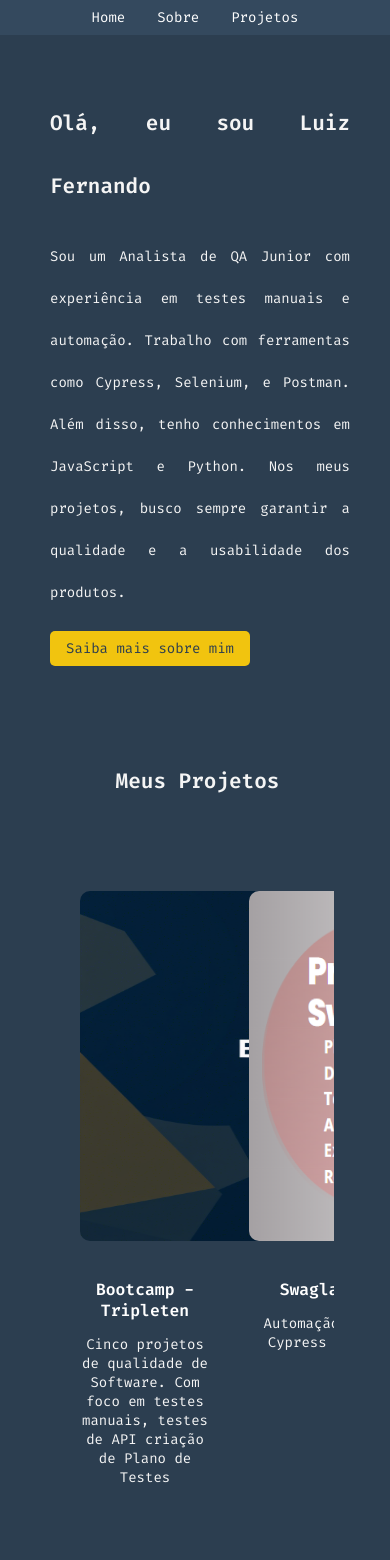
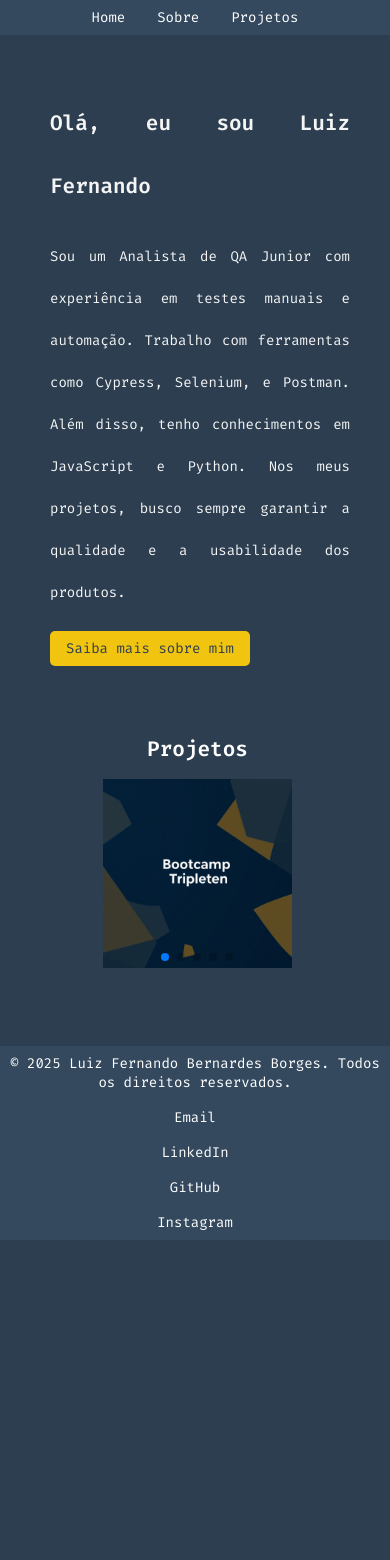
Before and after one commit to LFernandoBernardes/meu-portfolio, a Next.js app: page / in a window 390 px wide. Shown: the top 1560 px of the page. After the commit the page ends 1240 px from the top, so only its background shows below. Built offline with nearby package versions, Linux system fonts and the light colour scheme.

Commit message:
Terminei o carousel responsivo

```diff
--- a/src/app/portfolio/page.js
+++ b/src/app/portfolio/page.js
@@ -3,6 +3,7 @@ import Link from 'next/link';
 import Image from 'next/image';
 import Header from '../../components/Header'; // Importe o Header
 import Footer from '../../components/Footer'; // Importe o Footer
+
 
 const projects = [
   {
--- a/src/components/ProjectCarousel.js
+++ b/src/components/ProjectCarousel.js
@@ -12,7 +12,7 @@ import Image from 'next/image';
 export default function ProjectCarousel({ images }) {
   return (
     <Swiper
-      spaceBetween={10}
+      spaceBetween={50}
       slidesPerView={1}
       loop={true} // Ativa o loop (repetição contínua)
       navigation
--- a/src/components/ProjectsCarousel.client.js
+++ b/src/components/ProjectsCarousel.client.js
@@ -5,6 +5,9 @@ import { Swiper, SwiperSlide } from 'swiper/react';
 import { Navigation, Pagination } from 'swiper/modules'; // Importe os módulos
 import 'swiper/swiper-bundle.css';
 import Image from 'next/image';
+
+
+
 
 
 export default function ProjectsCarousel() {
@@ -26,16 +29,19 @@ export default function ProjectsCarousel() {
     // { id: 6, name: 'L5Network', description: 'Testes de navegação e interação no site e2e', image: '/images/l5network.png' },
   ];
 
+  // <!-- Swiper JS -->
+
   return (
     <Swiper
-    spaceBetween={1}
-    slidesPerView={2}
-    loop={true} // Ativa o loop (repetição contínua)
-    // navigation
-    pagination={{ clickable: true }}
-    modules={[Navigation, Pagination]} // Adicione os módulos
-      className="projects-carousel"
-
+        slidesPerView={1}
+        spaceBetween={30}
+        loop={true}
+        pagination={{
+          clickable: true,
+        }}
+        navigation={false}
+        modules={[Pagination, Navigation]}
+        className="mySwiper"
 
     >
       {projects.map((project) => (
@@ -43,12 +49,12 @@ export default function ProjectsCarousel() {
           <Image
             src={project.image}
             alt={project.name}
-            width={500}
-            height={350}
+            width={300}
+            height={300}
             className="project-image"
           />
-          <h3 className="project-name">{project.name}</h3>
-          <p className="project-description">{project.description}</p>
+          {/* <h3 className="project-name">{project.name}</h3>
+           <p className="project-description">{project.description}</p> */}
         </SwiperSlide>
       ))}
     </Swiper>
--- a/src/components/ProjectsSection.js
+++ b/src/components/ProjectsSection.js
@@ -1,10 +1,13 @@
 // src/components/ProjectsSection.js
 import ProjectsCarousel from './ProjectsCarousel.client';
+import Link from 'next/link';
 
 export default function ProjectsSection() {
   return (
     <section className="projects-section fade-in">
-      <h2 className="projects-title">Meus Projetos</h2>
+      <h2 className="projects-title">
+      <Link href="/portfolio" className="nav-link">Projetos</Link>
+      </h2>
       <ProjectsCarousel />
     </section>
   );
--- a/src/styles/globals.scss
+++ b/src/styles/globals.scss
@@ -220,7 +220,7 @@ Copy
 
 // Estilos para a seção de Projetos (Página de portfólio)
 .projects-section {
-  padding: 3rem; // Adiciona padding interno
+  padding: 1rem; // Adiciona padding interno
   background-color: $azul-marinho; // Define o fundo da seção como branco
   margin-left: 5px; /* Adiciona uma margem de 20px à esquerda */
 
@@ -229,7 +229,7 @@ Copy
     color: $cinza-claro; // Define a cor do título como azul escuro
     font-family: $fonte-principal; // Define a fonte principal para o título
     text-align: center; // Centraliza o texto
-    margin-bottom: 5rem; // Adiciona margem inferior
+    margin-bottom: 1rem; // Adiciona margem inferior
   }
 
 
@@ -242,44 +242,6 @@ Copy
   }
 }
 
-// Estilos para o carrossel seção Home
-.projects-carousel {
-  margin: 3rem 3rem;
-  margin-bottom: 2rem; // Adiciona margem inferior
-  margin-right: 2%; /* Adiciona uma margem de 30px à direita */
-  margin-left: 2%; /* Adiciona uma margem de 30px à direita */
-
-  .project-slide {
-    text-align: center; // Centraliza o conteúdo do slide
-    padding: 1rem; // Adiciona padding interno
-
-    .project-image {
-      border-radius: 10px; // Arredonda as bordas da imagem
-      margin-bottom: 1rem; // Adiciona margem inferior
-      // margin-left: 5px; /* Adiciona uma margem de 30px à esquerda */
-      text-align: center; // Centraliza o conteúdo do slide
-      margin-right: 2%; /* Adiciona uma margem de 30px à direita */
-      margin-left: 2%; /* Adiciona uma margem de 30px à direita */
-    }
-
-    .project-name {
-      color: $branco; // Cor do título
-      font-family: 'Fira Code', monospace; // Fonte do título
-      margin-bottom: 0.5rem; // Adiciona margem inferior
-    }
-
-    .project-description {
-      color: $cinza-claro; // Cor da descrição
-      font-family: 'Fira Code', monospace; // Fonte da descrição
-      text-align: center; // Centraliza o conteúdo do slide
-    }
-  }
-}
-@media (max-width: 768px) {
-  .project-carousel {
-    margin: 0rem 0; // Reduz a margem para telas menores
-  }
-}
 
 
 
@@ -369,7 +331,7 @@ Copy
   .portfolio-grid {
     display: grid; // Usa grid para organizar os itens
     grid-template-columns: repeat(auto-fit, minmax(250px, 1fr)); // Define o layout do grid
-    gap: 2rem; // Adiciona espaçamento entre os itens
+    gap: 5rem; // Adiciona espaçamento entre os itens
     padding: 0 2rem; // Adiciona padding horizontal
 
 
@@ -664,3 +626,55 @@ button {
     }
   }
 }
+
+
+// Carousel Home
+.swiper {
+  width: 70%;
+  height: 70%;
+}
+
+.swiper-slide {
+  text-align: center;
+  font-size: 18px;
+  background: $azul-marinho;
+  text-align: justify; // Centraliza o conteúdo do slide
+
+  /* Center slide text vertically */
+  display: flex;
+  justify-content: center;
+  align-items: center;
+  text-align: center; // Centraliza o conteúdo do slide
+}
+
+.swiper-slide img {
+  // display: block;
+  width: 80%;
+  height: 80%;
+  object-fit: cover;
+  text-align: center; // Centraliza o conteúdo do slide
+}
+
+.swiper {
+  margin-left: auto;
+  margin-right: auto;
+}
+
+// .project-name {
+//   color: $branco; // Cor do título
+//   font-family: 'Fira Code', monospace; // Fonte do título
+//   margin-bottom: 0.5rem; // Adiciona margem inferior
+//   text-align:center; // Centraliza o conteúdo do slide
+//   width: 100%;
+//   height: 100%;
+//   object-fit: cover;
+// }
+
+// .project-description {
+//   color: $cinza-claro; // Cor da descrição
+//   font-family: 'Fira Code', monospace; // Fonte da descrição
+//   text-align:center; // Centraliza o conteúdo do slide
+//   width: 100%;
+//   height: 100%;
+//   object-fit: cover;
+// }
```
